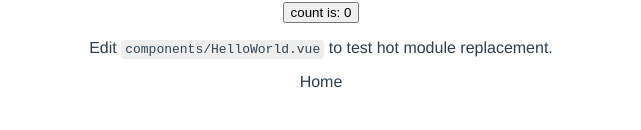
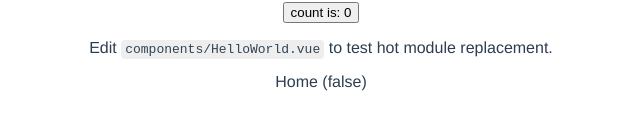
Before and after one commit to 11thdeg/pelilauta-next-2, a Vue app: page / in a window 1280 px wide. Shown: the part 436-566 px from the top of the page, without its empty margins (319-960 px from the left). Built offline with nearby package versions, Linux system fonts and the light colour scheme.

Commit message:
feat: added pinia

```diff
--- a/package.json
+++ b/package.json
@@ -7,6 +7,7 @@
     "preview": "vite preview"
   },
   "dependencies": {
+    "pinia": "^2.0.9",
     "vue": "^3.2.25",
     "vue-router": "^4.0.12"
   },
--- a/src/main.ts
+++ b/src/main.ts
@@ -1,5 +1,6 @@
 import { createApp } from 'vue'
 import { createRouter, createWebHistory } from 'vue-router'
+import { createPinia } from 'pinia'
 import { routes } from './views/routes'
 import App from './App.vue'
 
@@ -8,7 +9,10 @@ const router = createRouter({
   routes: routes
 })
 
+const pinia = createPinia()
+
 const app = createApp(App)
 app.use(router)
+app.use(pinia)
 
 app.mount('#app')
--- /dev/null
+++ b/src/stores/main.ts
@@ -0,0 +1,13 @@
+import { defineStore } from 'pinia'
+
+// useStore could be anything like useUser, useCart
+// the first argument is a unique id of the store across your application
+export const useStore = defineStore('main', {
+  // other options...
+  state: () => {
+    return {
+      initialized: false,
+      anonymous: true
+    }
+  }
+})
--- a/src/views/Index.vue
+++ b/src/views/Index.vue
@@ -1,3 +1,17 @@
 <template>
-  <div>Home</div>
+  <div>Home ({{ init }})</div>
 </template>
+
+<script lang="ts">
+import { computed, defineComponent } from 'vue'
+import { useStore } from '../stores/main'
+
+export default defineComponent({
+  setup() {
+    const store = useStore()
+    return {
+      init: computed(() => store.initialized),
+    }
+  }
+})
+</script>
```
Also changed, not shown: 1 other file (tests, documents, lock files or other folders).
